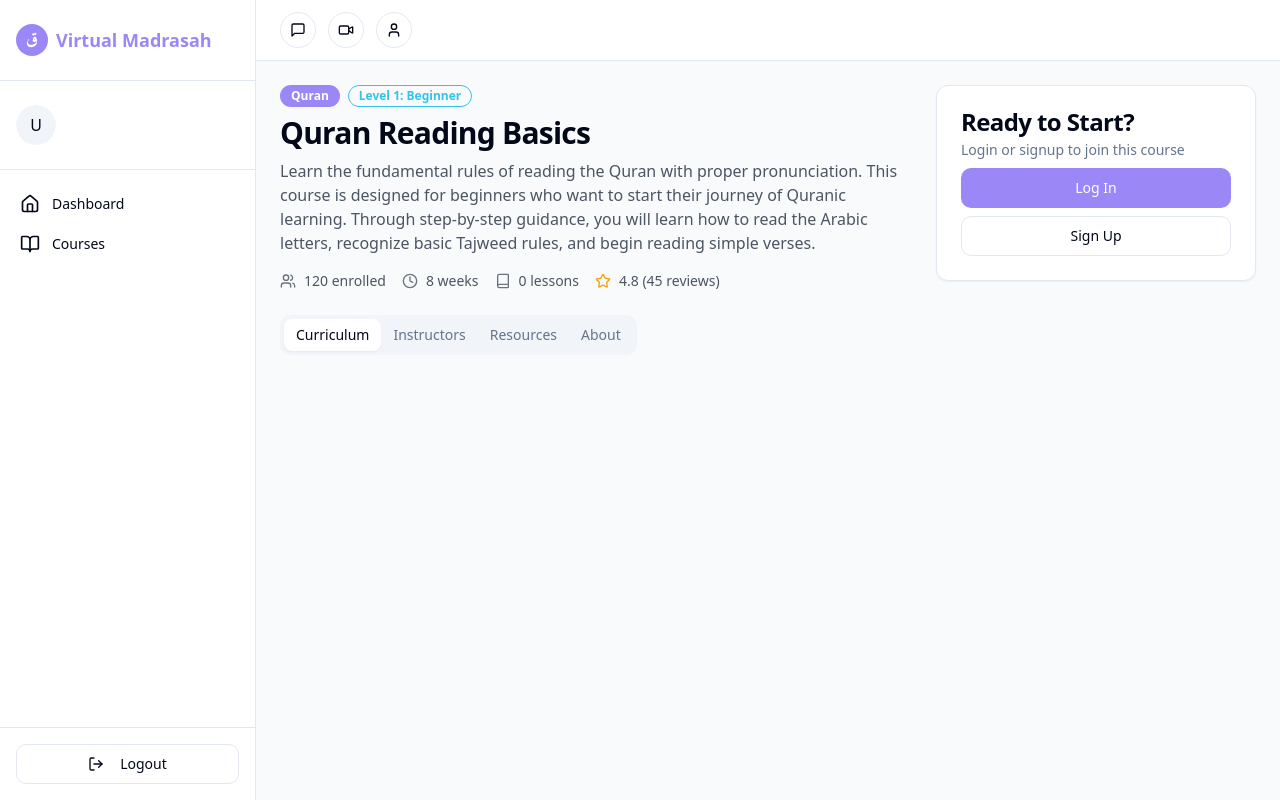
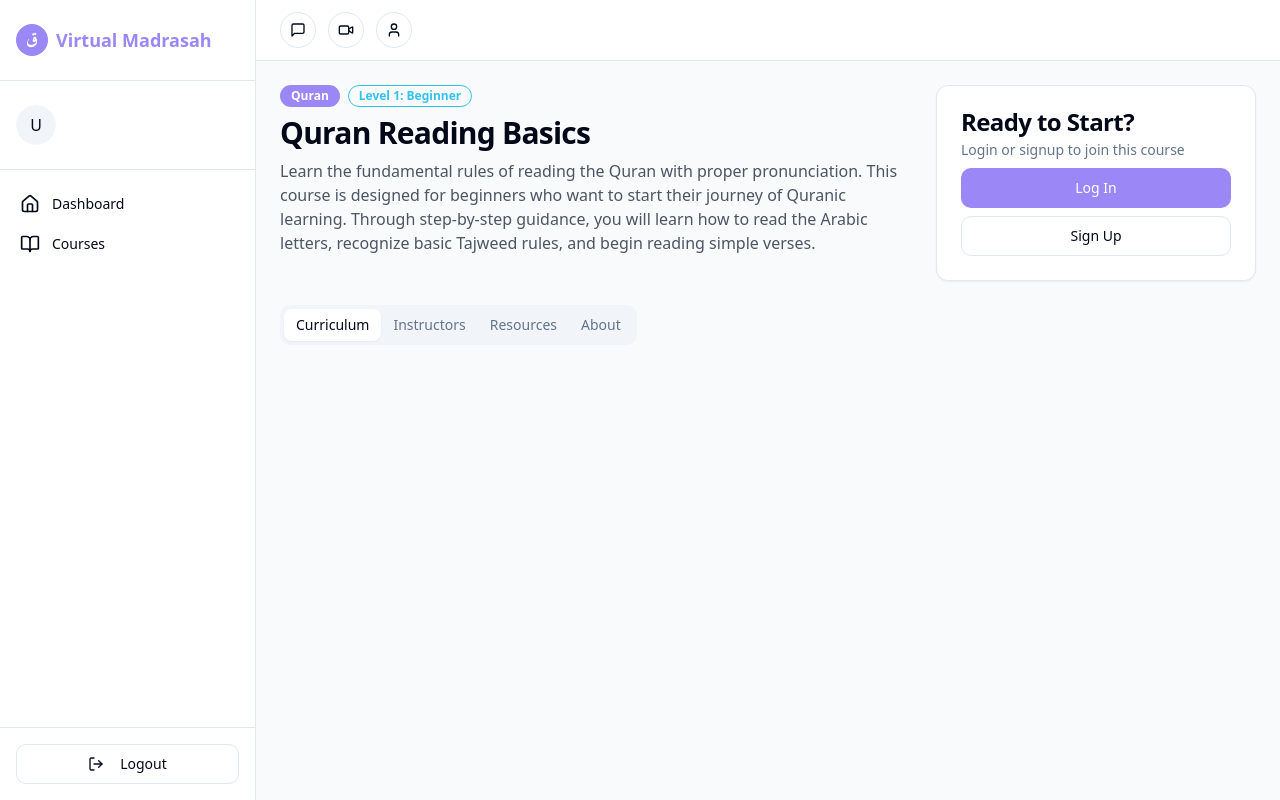
Before and after one commit to wehan1/nur-academy-online, a React (Vite) app: page /courses/course1 in a window 1280 px wide. Built offline with nearby package versions, Linux system fonts and the light colour scheme.

Commit message:
Remove course details from cards
Remove course details like enrolled, weeks, lessons, and ratings from course cards.

```diff
--- a/src/pages/CourseDetailPage.tsx
+++ b/src/pages/CourseDetailPage.tsx
@@ -1,3 +1,4 @@
+
 import { useEffect, useState } from "react";
 import { useParams, useNavigate } from "react-router-dom";
 import { useAuth } from "@/contexts/AuthContext";
@@ -173,24 +174,7 @@ const CourseDetailPage = () => {
             </h1>
             <p className="text-gray-600">{course.description}</p>
 
-            <div className="flex flex-wrap items-center gap-4 pt-2">
-              <div className="flex items-center">
-                <Users className="h-4 w-4 mr-2 text-gray-500" />
-                <span className="text-sm text-gray-600">{course.enrolled} enrolled</span>
-              </div>
-              <div className="flex items-center">
-                <Clock className="h-4 w-4 mr-2 text-gray-500" />
-                <span className="text-sm text-gray-600">{course.duration}</span>
-              </div>
-              <div className="flex items-center">
-                <Book className="h-4 w-4 mr-2 text-gray-500" />
-                <span className="text-sm text-gray-600">{course.lessons.length} lessons</span>
-              </div>
-              <div className="flex items-center">
-                <Star className="h-4 w-4 mr-2 text-amber-500" />
-                <span className="text-sm text-gray-600">{course.rating} ({course.reviews} reviews)</span>
-              </div>
-            </div>
+            {/* Removed the course metadata section (enrolled, weeks, lessons, ratings) */}
           </div>
 
           <div className="w-full md:w-auto">
--- a/src/pages/CoursesPage.tsx
+++ b/src/pages/CoursesPage.tsx
@@ -238,20 +238,7 @@ const CoursesPage = () => {
                   <p className="text-sm text-gray-600 line-clamp-2 mb-4">
                     {course.description}
                   </p>
-                  <div className="flex flex-wrap gap-y-2 text-sm text-gray-500">
-                    <div className="flex items-center mr-4">
-                      <BookOpen className="h-4 w-4 mr-1" />
-                      {course.lessons} lessons
-                    </div>
-                    <div className="flex items-center mr-4">
-                      <Clock className="h-4 w-4 mr-1" />
-                      {course.duration}
-                    </div>
-                    <div className="flex items-center">
-                      <Star className="h-4 w-4 mr-1 text-amber-500" />
-                      {course.rating}
-                    </div>
-                  </div>
+                  {/* Removed course metadata (lessons, duration, rating) */}
                 </CardContent>
                 <CardFooter>
                   <Button
```
